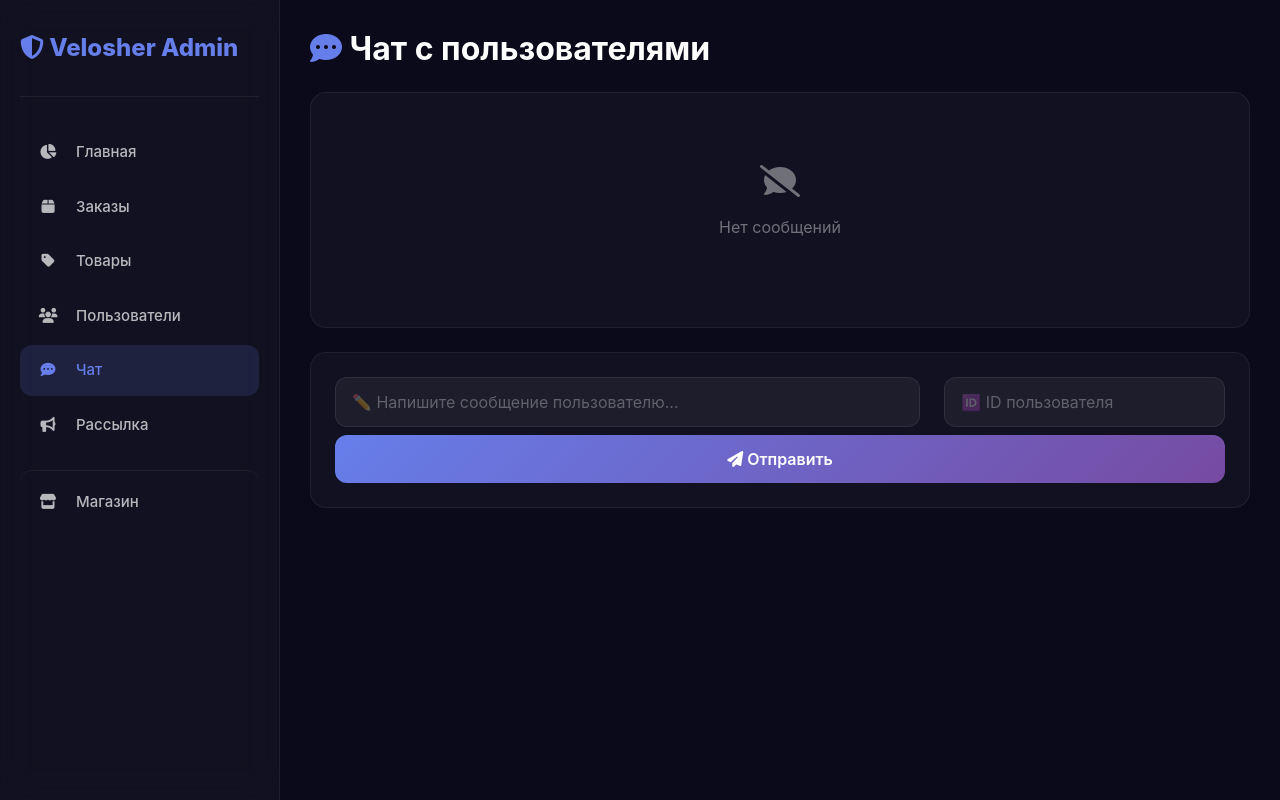
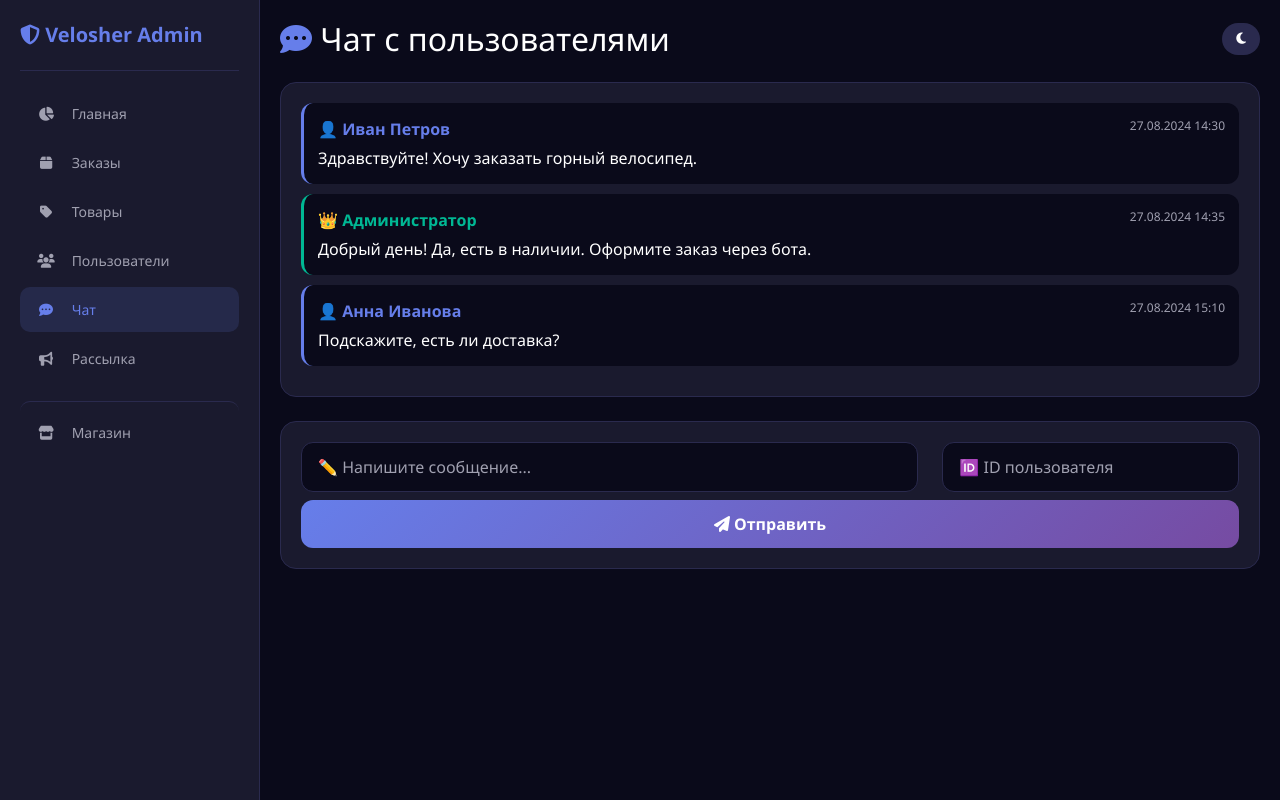
Before and after one commit to Mirzarasulov/velosher, a Flask app: page /admin/chat/ in a window 1280 px wide. Run offline with Flask 3, Linux system fonts and the light colour scheme; data that the repository does not hold is empty.

Commit message:
Update chat.html

```diff
--- a/templates/admin/chat.html
+++ b/templates/admin/chat.html
@@ -3,161 +3,119 @@
 <head>
     <meta charset="UTF-8">
     <meta name="viewport" content="width=device-width, initial-scale=1.0">
-    <title>Чат - Админ-панель</title>
+    <title>Чат</title>
     <link href="https://cdn.jsdelivr.net/npm/bootstrap@5.3.0/dist/css/bootstrap.min.css" rel="stylesheet">
     <link rel="stylesheet" href="https://cdnjs.cloudflare.com/ajax/libs/font-awesome/6.4.0/css/all.min.css">
     <style>
         * { margin: 0; padding: 0; box-sizing: border-box; }
-        body { font-family: 'Inter', sans-serif; background: #0a0a1a; color: #fff; min-height: 100vh; }
-        .sidebar { position: fixed; top: 0; left: 0; bottom: 0; width: 280px; background: rgba(255,255,255,0.03); backdrop-filter: blur(20px); border-right: 1px solid rgba(255,255,255,0.06); padding: 30px 20px; z-index: 100; }
-        .sidebar .logo { font-size: 24px; font-weight: 800; color: #667eea; padding-bottom: 30px; border-bottom: 1px solid rgba(255,255,255,0.06); margin-bottom: 30px; }
-        .sidebar .nav-item { display: block; padding: 14px 18px; border-radius: 12px; color: rgba(255,255,255,0.7); text-decoration: none; transition: all 0.3s; margin-bottom: 4px; font-weight: 500; font-size: 15px; }
-        .sidebar .nav-item:hover { background: rgba(255,255,255,0.05); color: #fff; }
-        .sidebar .nav-item.active { background: rgba(102,126,234,0.15); color: #667eea; }
-        .sidebar .nav-item i { margin-right: 14px; width: 20px; text-align: center; }
-        .main-content { margin-left: 280px; padding: 30px; }
-        .glass { background: rgba(255,255,255,0.03); border: 1px solid rgba(255,255,255,0.06); border-radius: 16px; padding: 24px; }
-        .message-item { background: rgba(255,255,255,0.03); border-radius: 12px; padding: 16px; margin-bottom: 12px; border-left: 3px solid #667eea; transition: all 0.3s; }
-        .message-item:hover { background: rgba(255,255,255,0.06); }
-        .message-item .user { font-weight: 600; color: #667eea; }
-        .message-item .time { font-size: 12px; color: rgba(255,255,255,0.3); float: right; }
-        .message-item .text { margin-top: 6px; color: rgba(255,255,255,0.85); }
-        .message-item .badge-new { background: #ff4757; color: #fff; font-size: 10px; padding: 2px 10px; border-radius: 20px; margin-left: 10px; }
-        .message-item.is-admin { border-left-color: #00b894; }
-        .message-item.is-admin .user { color: #00b894; }
-        .reply-input { background: rgba(255,255,255,0.05); border: 1px solid rgba(255,255,255,0.08); color: #fff; border-radius: 12px; padding: 12px 16px; width: 100%; }
-        .reply-input:focus { background: rgba(255,255,255,0.08); border-color: #667eea; outline: none; }
-        .reply-input::placeholder { color: rgba(255,255,255,0.3); }
-        .btn-send { background: linear-gradient(135deg, #667eea 0%, #764ba2 100%); color: #fff; border: none; padding: 12px 24px; border-radius: 12px; font-weight: 600; transition: all 0.3s; }
-        .btn-send:hover { transform: scale(1.03); box-shadow: 0 8px 25px rgba(102,126,234,0.3); color: #fff; }
-        .text-muted-custom { color: rgba(255,255,255,0.4); }
-        @media (max-width: 768px) { .sidebar { width: 100%; position: relative; padding: 15px; } .main-content { margin-left: 0; padding: 15px; } }
+        :root {
+            --bg: #0a0a1a;
+            --card: #1a1a2e;
+            --text: #ffffff;
+            --text-muted: #a0a0b0;
+            --border: #2a2a4e;
+            --primary: #667eea;
+        }
+        body { font-family: 'Segoe UI', sans-serif; background: var(--bg); color: var(--text); min-height: 100vh; }
+        .sidebar {
+            position: fixed; top: 0; left: 0; bottom: 0;
+            width: 260px; background: var(--card); border-right: 1px solid var(--border);
+            padding: 20px; z-index: 100; overflow-y: auto;
+        }
+        .sidebar .logo { font-size: 20px; font-weight: 700; color: var(--primary); padding-bottom: 20px; border-bottom: 1px solid var(--border); margin-bottom: 20px; }
+        .sidebar .nav-item {
+            display: block; padding: 12px 16px; border-radius: 10px;
+            color: var(--text-muted); text-decoration: none;
+            transition: all 0.3s; margin-bottom: 4px; font-size: 14px;
+        }
+        .sidebar .nav-item.active { background: rgba(102,126,234,0.15); color: var(--primary); }
+        .sidebar .nav-item i { margin-right: 12px; width: 20px; text-align: center; }
+        .main-content { margin-left: 260px; padding: 20px; }
+        .glass { background: var(--card); border: 1px solid var(--border); border-radius: 16px; padding: 20px; }
+        .message-item { background: var(--bg); border-radius: 12px; padding: 14px; margin-bottom: 10px; border-left: 3px solid var(--primary); }
+        .message-item .user { font-weight: 600; color: var(--primary); }
+        .message-item .time { font-size: 12px; color: var(--text-muted); float: right; }
+        .message-item .text { margin-top: 5px; color: var(--text); }
+        .message-item .badge-new { background: #ff4757; color: white; font-size: 10px; padding: 2px 10px; border-radius: 20px; margin-left: 10px; }
+        .reply-input { background: var(--bg); border: 1px solid var(--border); color: var(--text); border-radius: 12px; padding: 12px 16px; width: 100%; }
+        .reply-input:focus { border-color: var(--primary); outline: none; }
+        .reply-input::placeholder { color: var(--text-muted); }
+        .btn-send { background: linear-gradient(135deg, #667eea 0%, #764ba2 100%); color: white; border: none; padding: 12px 20px; border-radius: 12px; font-weight: 600; transition: all 0.3s; }
+        .btn-send:hover { transform: scale(1.02); }
+        .theme-toggle { background: var(--border); border: none; color: var(--text); padding: 6px 14px; border-radius: 20px; cursor: pointer; font-size: 13px; transition: all 0.3s; }
+        .theme-toggle:hover { background: var(--primary); }
+        @media (max-width: 768px) {
+            .sidebar { width: 100%; position: relative; padding: 15px; }
+            .main-content { margin-left: 0; padding: 15px; }
+        }
     </style>
 </head>
 <body>
 
     <div class="sidebar">
         <div class="logo"><i class="fas fa-shield-alt"></i> Velosher Admin</div>
-        <a href="/admin/" class="nav-item"><i class="fas fa-chart-pie"></i> Главная</a>
-        <a href="/admin/orders/" class="nav-item"><i class="fas fa-box"></i> Заказы</a>
-        <a href="/admin/products/" class="nav-item"><i class="fas fa-tag"></i> Товары</a>
-        <a href="/admin/users/" class="nav-item"><i class="fas fa-users"></i> Пользователи</a>
-        <a href="/admin/chat/" class="nav-item active"><i class="fas fa-comment-dots"></i> Чат</a>
-        <a href="/admin/broadcast/" class="nav-item"><i class="fas fa-bullhorn"></i> Рассылка</a>
-        <a href="/shop/" class="nav-item" style="margin-top:20px; border-top:1px solid rgba(255,255,255,0.06); padding-top:20px;"><i class="fas fa-store"></i> Магазин</a>
+        <a href="dashboard.html" class="nav-item"><i class="fas fa-chart-pie"></i> Главная</a>
+        <a href="orders.html" class="nav-item"><i class="fas fa-box"></i> Заказы</a>
+        <a href="products.html" class="nav-item"><i class="fas fa-tag"></i> Товары</a>
+        <a href="users.html" class="nav-item"><i class="fas fa-users"></i> Пользователи</a>
+        <a href="chat.html" class="nav-item active"><i class="fas fa-comment-dots"></i> Чат</a>
+        <a href="broadcast.html" class="nav-item"><i class="fas fa-bullhorn"></i> Рассылка</a>
+        <a href="../shop.html" class="nav-item" style="margin-top:20px; border-top:1px solid var(--border); padding-top:20px;"><i class="fas fa-store"></i> Магазин</a>
     </div>
 
     <div class="main-content">
-        <h2 class="mb-4 fw-bold" style="color:#fff;">
-            <i class="fas fa-comment-dots" style="color:#667eea;"></i> Чат с пользователями
-        </h2>
+        <div class="d-flex justify-content-between align-items-center mb-4">
+            <h2 class="mb-0" style="color:var(--text);"><i class="fas fa-comment-dots" style="color:var(--primary);"></i> Чат с пользователями</h2>
+            <button class="theme-toggle" onclick="toggleTheme()"><i class="fas fa-moon" id="themeIcon"></i></button>
+        </div>
 
         <div class="glass mb-4">
             <div id="messagesContainer">
-                <div class="text-center py-4 text-muted-custom">Загрузка...</div>
+                <div class="message-item">
+                    <div><span class="user">👤 Иван Петров</span><span class="time">27.08.2024 14:30</span></div>
+                    <div class="text">Здравствуйте! Хочу заказать горный велосипед.</div>
+                </div>
+                <div class="message-item" style="border-left-color: #00b894;">
+                    <div><span class="user" style="color:#00b894;">👑 Администратор</span><span class="time">27.08.2024 14:35</span></div>
+                    <div class="text">Добрый день! Да, есть в наличии. Оформите заказ через бота.</div>
+                </div>
+                <div class="message-item">
+                    <div><span class="user">👤 Анна Иванова</span><span class="time">27.08.2024 15:10</span></div>
+                    <div class="text">Подскажите, есть ли доставка?</div>
+                </div>
             </div>
         </div>
 
         <div class="glass">
             <div class="row">
-                <div class="col-md-8">
-                    <input type="text" class="reply-input" id="replyInput" placeholder="✏️ Напишите сообщение пользователю...">
-                </div>
-                <div class="col-md-4 mt-2 mt-md-0">
-                    <input type="text" class="reply-input" id="userIdInput" placeholder="🆔 ID пользователя">
-                </div>
-                <div class="col-12 mt-2">
-                    <button class="btn-send w-100" onclick="sendMessage()">
-                        <i class="fas fa-paper-plane"></i> Отправить
-                    </button>
-                </div>
+                <div class="col-md-8"><input type="text" class="reply-input" placeholder="✏️ Напишите сообщение..."></div>
+                <div class="col-md-4 mt-2 mt-md-0"><input type="text" class="reply-input" placeholder="🆔 ID пользователя"></div>
+                <div class="col-12 mt-2"><button class="btn-send w-100"><i class="fas fa-paper-plane"></i> Отправить</button></div>
             </div>
         </div>
     </div>
 
     <script>
-        async function loadMessages() {
-            try {
-                const res = await fetch('/api/messages?limit=100');
-                const data = await res.json();
-                let html = '';
-                if (data.messages && data.messages.length > 0) {
-                    data.messages.reverse().forEach(m => {
-                        const isAdmin = m.is_admin === 1;
-                        const userName = isAdmin ? '👑 Администратор' : (m.first_name || m.username || 'Пользователь');
-                        const badge = m.is_read === 0 && !isAdmin ? '<span class="badge-new">Новое</span>' : '';
-                        const adminClass = isAdmin ? 'is-admin' : '';
-                        html += `
-                            <div class="message-item ${adminClass}">
-                                <div>
-                                    <span class="user">${userName}</span>${badge}
-                                    <span class="time">${m.created_at ? m.created_at.slice(0,16) : ''}</span>
-                                </div>
-                                <div class="text">${m.message}</div>
-                                <div style="font-size:11px; color:rgba(255,255,255,0.2); margin-top:5px;">
-                                    ID: ${m.telegram_id}
-                                </div>
-                            </div>
-                        `;
-                    });
-                } else {
-                    html = `<div class="text-center py-5 text-muted-custom">
-                        <i class="fas fa-comment-slash" style="font-size:32px;"></i>
-                        <p class="mt-3">Нет сообщений</p>
-                    </div>`;
-                }
-                document.getElementById('messagesContainer').innerHTML = html;
-                await fetch('/api/messages/read/all', { method: 'POST' });
-            } catch(e) {
-                document.getElementById('messagesContainer').innerHTML = `
-                    <div class="text-center text-danger py-5">
-                        <i class="fas fa-exclamation-triangle" style="font-size:32px;"></i>
-                        <p class="mt-3">Ошибка загрузки</p>
-                    </div>
-                `;
+        function toggleTheme() {
+            const root = document.documentElement;
+            const currentBg = getComputedStyle(root).getPropertyValue('--bg').trim();
+            const isDark = currentBg === '#0a0a1a';
+            if (isDark) {
+                root.style.setProperty('--bg', '#f0f2f5');
+                root.style.setProperty('--card', '#ffffff');
+                root.style.setProperty('--text', '#2d3436');
+                root.style.setProperty('--text-muted', '#6c757d');
+                root.style.setProperty('--border', '#e0e0e0');
+                document.getElementById('themeIcon').className = 'fas fa-sun';
+            } else {
+                root.style.setProperty('--bg', '#0a0a1a');
+                root.style.setProperty('--card', '#1a1a2e');
+                root.style.setProperty('--text', '#ffffff');
+                root.style.setProperty('--text-muted', '#a0a0b0');
+                root.style.setProperty('--border', '#2a2a4e');
+                document.getElementById('themeIcon').className = 'fas fa-moon';
             }
         }
-
-        async function sendMessage() {
-            const message = document.getElementById('replyInput').value.trim();
-            const telegramId = document.getElementById('userIdInput').value.trim();
-            if (!message || !telegramId) {
-                alert('Введите сообщение и ID пользователя');
-                return;
-            }
-            try {
-                const res = await fetch('/api/messages/send', {
-                    method: 'POST',
-                    headers: { 'Content-Type': 'application/json' },
-                    body: JSON.stringify({
-                        telegram_id: telegramId,
-                        username: 'admin',
-                        first_name: 'Администратор',
-                        message: message,
-                        is_admin: 1
-                    })
-                });
-                if (res.ok) {
-                    alert('✅ Сообщение отправлено!');
-                    document.getElementById('replyInput').value = '';
-                    loadMessages();
-                } else {
-                    alert('❌ Ошибка отправки');
-                }
-            } catch(e) {
-                alert('❌ Ошибка отправки');
-            }
-        }
-
-        document.getElementById('replyInput').addEventListener('keypress', function(e) {
-            if (e.key === 'Enter') sendMessage();
-        });
-        document.getElementById('userIdInput').addEventListener('keypress', function(e) {
-            if (e.key === 'Enter') sendMessage();
-        });
-
-        document.addEventListener('DOMContentLoaded', loadMessages);
-        setInterval(loadMessages, 30000);
     </script>
 </body>
 </html>
```
